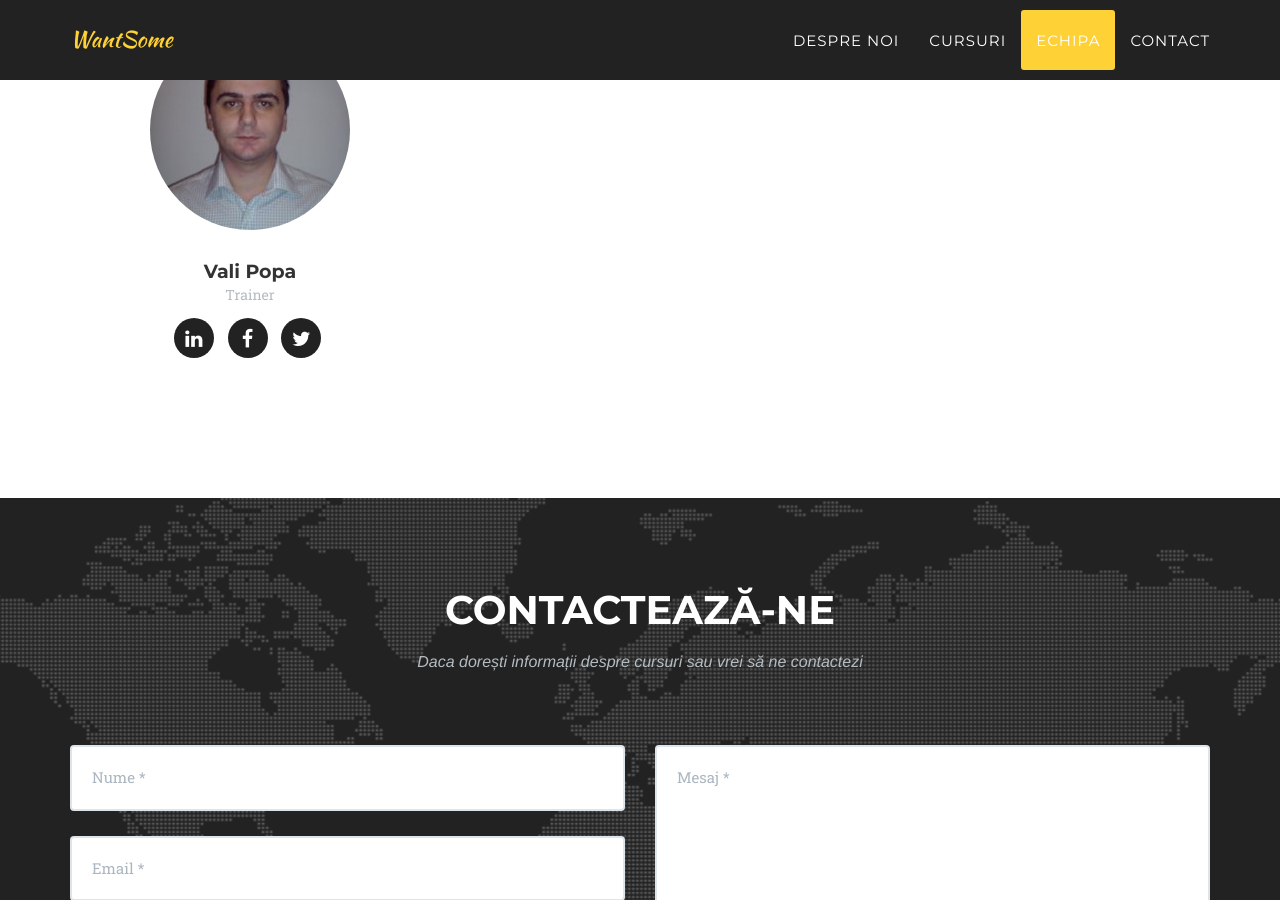
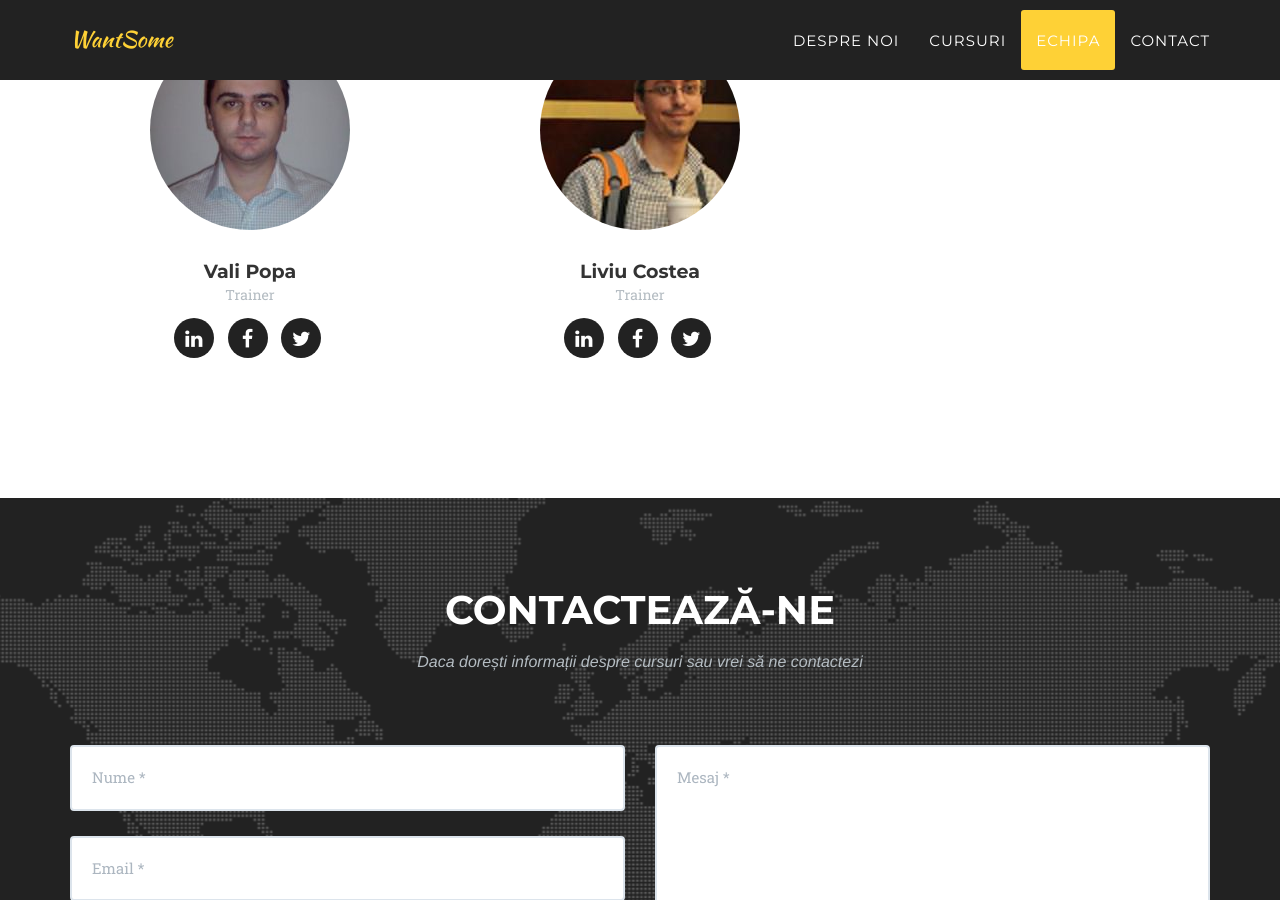
Before and after one commit to wantsomero/wantsomero.github.io, a Jekyll site: the page built from index.html, in a window 1280 px wide and 900 px high, scrolled down 2644 px. Built offline with Jekyll 4.4.1, drawn with Linux system fonts in a browser that asks for light colours; some web fonts are replaced.

Commit message:
added trainer

```diff
--- a/_config.yml
+++ b/_config.yml
@@ -50,6 +50,18 @@ people:
       url: #
     - title: twitter
       url: #
+
+- name: Liviu Costea
+  pic: liviu
+  position: Trainer
+  social:
+    - title: linkedin
+      url: https://linkedin.com/in/liviucostea
+    - title: facebook
+      url: #
+    - title: twitter
+      url: #
+
 # Social networks usernames (many more available: google-plus, flickr, dribbble, pinterest, instagram, tumblr, linkedin, etc.)
 social:
   - title: twitter
```
Also changed, not shown: img/team/liviu.jpg (added), 9 other files.
